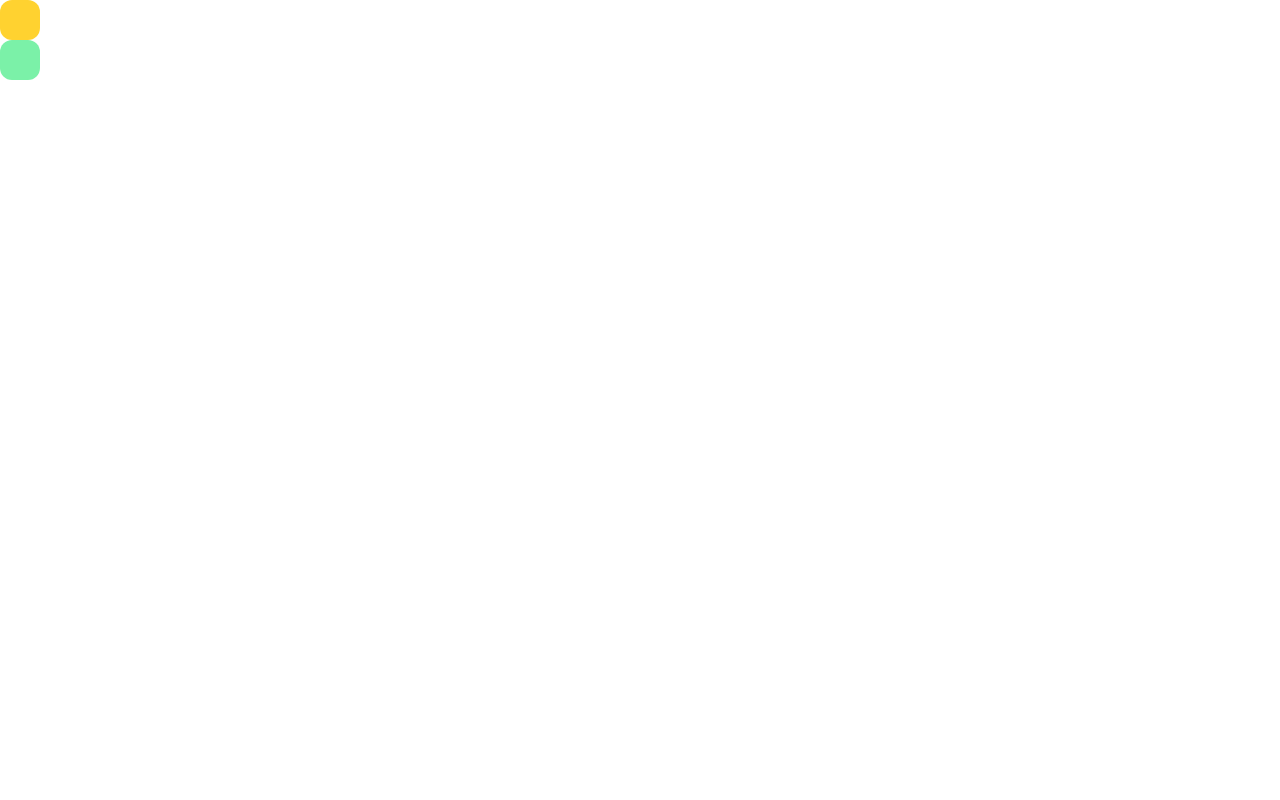
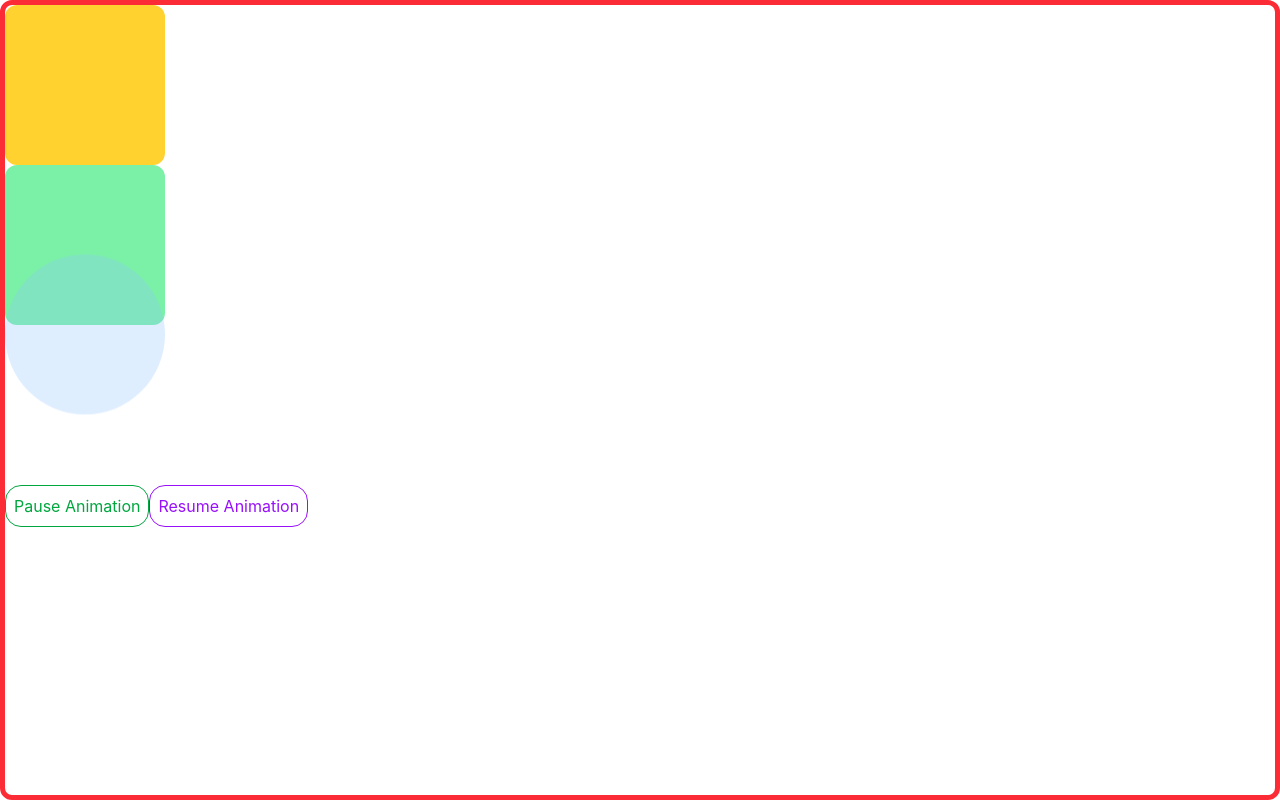
Before and after one commit to IBRAHIM-CODEK/gsap-practise, a React (Vite) app: page / in a window 1280 px wide. Built offline with nearby package versions, Linux system fonts and the light colour scheme.

Commit message:
practiced gsap.to, gsap.from, gsap.fromTo, stagger, timeline

```diff
--- a/src/App.tsx
+++ b/src/App.tsx
@@ -1,13 +1,10 @@
-import gsap from "gsap";
-import { useGSAP } from "@gsap/react";
+import GSAPTimeline from "./components/GSAPTimeline";
+
 function App() {
-  gsap.registerPlugin(useGSAP);
-  useGSAP(() => {});
   return (
-    <div className="h-screen w-screen">
-      <div className="w-10 h-10 rounded-xl bg-amber-300"></div>
-      <div className="w-10 h-10 rounded-xl bg-green-300"></div>
-    </div>
+    <>
+      <GSAPTimeline />
+    </>
   );
 }
 
--- /dev/null
+++ b/src/components/GSAPTimeline.tsx
@@ -0,0 +1,76 @@
+import React from "react";
+import gsap from "gsap";
+import { useGSAP } from "@gsap/react";
+const GSAPTimeline = () => {
+  gsap.registerPlugin(useGSAP);
+  const tl = gsap.timeline();
+  useGSAP(() => {
+    tl.fromTo(
+      ".box1",
+      {
+        opacity: 0,
+        x: -300,
+      },
+      {
+        opacity: 1,
+        x: 0,
+        duration: 2,
+        onStart: () => {
+          console.log("first animation started!");
+        },
+        onComplete: () => {
+          console.log("first animation completed!");
+        },
+      },
+    );
+    tl.to(".box2", {
+      opacity: 1,
+      duration: 3,
+      onStart: () => {
+        console.log("second animation started!");
+      },
+      onComplete: () => {
+        console.log("second animation completed!");
+      },
+    });
+    tl.fromTo(
+      ".circle",
+      {
+        opacity: 0,
+        y: -100,
+      },
+      {
+        opacity: 1,
+        y: 0,
+        duration: 3,
+        onStart: () => {
+          console.log("last animation started!");
+        },
+        onComplete: () => {
+          console.log("last animation completed!");
+        },
+      },
+    );
+  });
+  return (
+    <div className="h-screen w-screen border-5 border-red-500 rounded-xl">
+      <div className="box box1 w-40 h-40 rounded-xl bg-amber-300"></div>
+      <div className="box box2 w-40 h-40 rounded-xl bg-green-300 opacity-0"></div>
+      <div className="box circle w-40 h-40 rounded-full bg-blue-300"></div>
+      <button
+        onClick={() => tl.pause()}
+        className="border boder-green-600 text-green-600 px-2 py-2 rounded-2xl cursor-pointer hover:border-0 hover:bg-green-600 hover:text-white"
+      >
+        Pause Animation
+      </button>
+      <button
+        onClick={() => tl.resume()}
+        className="border boder-purple-600 text-purple-600 px-2 py-2 rounded-2xl cursor-pointer hover:border-0 hover:bg-purple-600 hover:text-white"
+      >
+        Resume Animation
+      </button>
+    </div>
+  );
+};
+
+export default GSAPTimeline;
```
